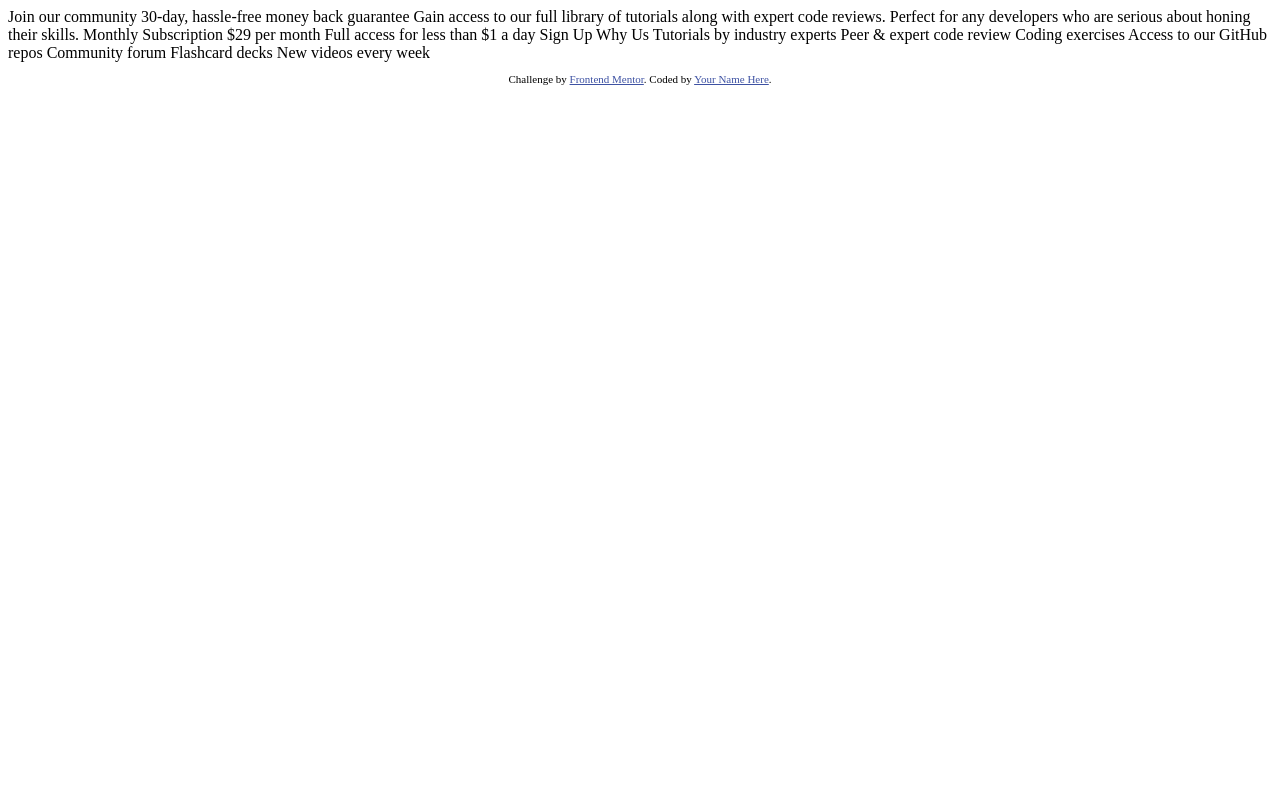
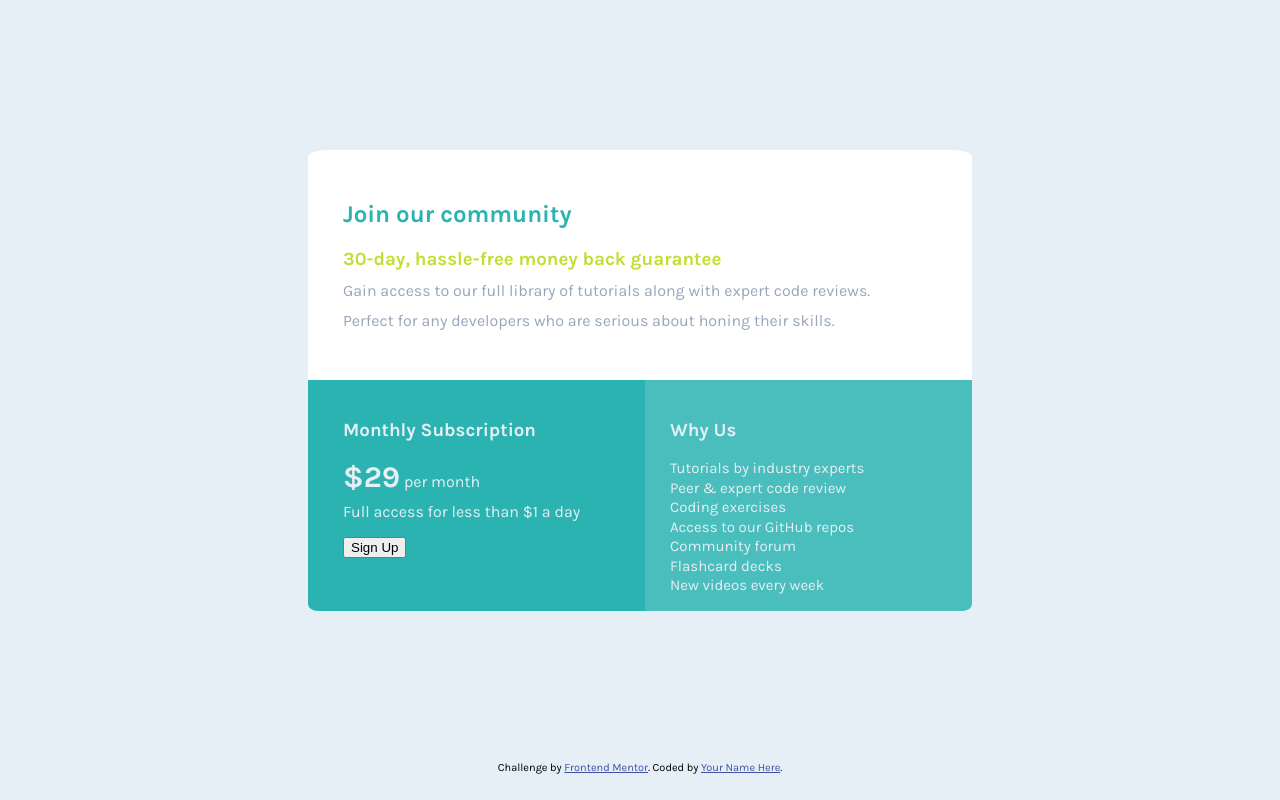
Before and after one commit to nanimouse/sing-price-grid-component, a plain HTML site: page single-price-grid-component-master/index.html in a window 1280 px wide. Drawn offline with Linux system fonts and the light colour scheme.

Commit message:
Add files via upload

```diff
--- a/single-price-grid-component-master/index.html
+++ b/single-price-grid-component-master/index.html
@@ -5,40 +5,59 @@
   <meta name="viewport" content="width=device-width, initial-scale=1.0"> <!-- displays site properly based on user's device -->
 
   <link rel="icon" type="image/png" sizes="32x32" href="./images/favicon-32x32.png">
+  <link rel="stylesheet" href="price-grid.css" />
+  <link rel="preconnect" href="https://fonts.gstatic.com">
+  <link href="https://fonts.googleapis.com/css2?family=Karla:wght@400;700&display=swap" rel="stylesheet">
 
   <title>Frontend Mentor | Single Price Grid Component</title>
 
-  <!-- Feel free to remove these styles or customise in your own stylesheet 👍 -->
-  <style>
-    .attribution { font-size: 11px; text-align: center; }
-    .attribution a { color: hsl(228, 45%, 44%); }
-  </style>
+
 </head>
 <body>
-  Join our community
 
-  30-day, hassle-free money back guarantee
+  <div class="container">
 
-  Gain access to our full library of tutorials along with expert code reviews.
-  Perfect for any developers who are serious about honing their skills.
+    <div class="topRow">
+      <div id="joinUs">
+        <h2> Join our community</h2>
 
-  Monthly Subscription
+        <h3>30-day, hassle-free money back guarantee</h3>
 
-  &dollar;29 per month
+        <p>Gain access to our full library of tutorials along with expert code reviews. <br>
+        Perfect for any developers who are serious about honing their skills.</p>
+      </div>
 
-  Full access for less than &dollar;1 a day
+    </div>
+    <div class="bottomRow">
+      <div id="monthly">
+        <h3>Monthly Subscription</h3>
 
-  Sign Up
+        <p id="subscription">
+          <span id="price">&dollar;29</span>
+          <span id="test">per month</span>
+        </p>
 
-  Why Us
 
-  Tutorials by industry experts
-  Peer &amp; expert code review
-  Coding exercises
-  Access to our GitHub repos
-  Community forum
-  Flashcard decks
-  New videos every week
+        <p id="deal">Full access for less than &dollar;1 a day</p>
+
+        <button>Sign Up</button>
+      </div>
+
+      <div id="whyUs">
+        <h3>Why Us</h3>
+
+        <p>Tutorials by industry experts <br>
+        Peer &amp; expert code review <br>
+        Coding exercises <br>
+        Access to our GitHub repos <br>
+        Community forum <br>
+        Flashcard decks <br>
+        New videos every week</p>
+      </div>
+    </div>
+
+  </div>
+
 
   <footer>
     <p class="attribution">
--- /dev/null
+++ b/single-price-grid-component-master/price-grid.css
@@ -0,0 +1,85 @@
+.attribution { font-size: 11px; text-align: center; }
+.attribution a { color: hsl(228, 45%, 44%); }
+
+body {
+  background-color: hsl(204, 43%, 93%);
+  font-family: Karla;
+}
+
+.container {
+  margin-left: 300px;
+  margin-right: 300px;
+  margin-top: 150px;
+  margin-bottom: 150px;
+}
+
+.topRow {
+  /* display: flex;
+  justify-content: center; */
+  display: grid;
+
+}
+
+.bottomRow {
+  display: flex;
+  color: hsl(204, 43%, 93%);
+}
+
+#joinUs {
+  border-radius: 3% 3% 0% 0%;
+  flex: 1;
+  background-color: #FFFFFF;
+  height: 200px;
+  padding-left: 35px;
+  padding-top: 30px;
+}
+
+#joinUs h2 {
+  color: #2BB3B1;
+}
+
+#joinUs p {
+  margin-bottom: 0px;
+  line-height: 30px;
+  color: hsl(218, 22%, 67%);
+}
+
+#joinUs h3 {
+  color: hsl(71, 73%, 54%);
+  margin-bottom: -10px;
+}
+
+#monthly {
+  flex: 1;
+  background-color: #2BB3B1;
+  padding-left: 35px;
+  padding-top: 20px;
+  border-radius: 0% 0% 0% 3%;
+}
+
+#price {
+  font-weight: 700;
+  font-size: 30px;
+}
+
+#subscription {
+  margin-bottom: 0px;
+}
+
+#deal {
+  margin-top: 7px;
+}
+
+#whyUs {
+  flex: 1;
+  background-color: #4ABEBD;
+  padding-left: 25px;
+  padding-top: 20px;
+  border-radius: 0% 0% 3% 0%;
+}
+
+#whyUs p {
+  font-weight: 400;
+  font-size: 15px;
+  line-height: 1.3;
+}
```
